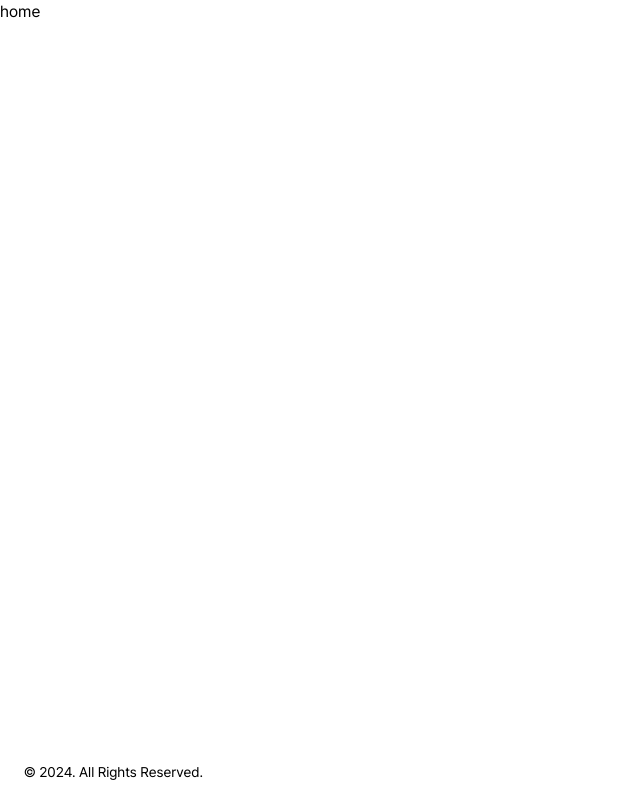
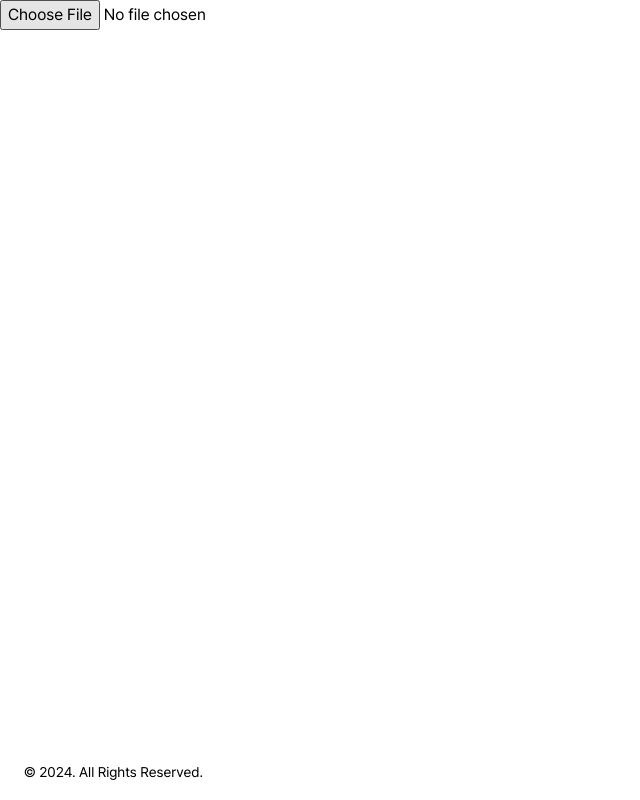
Before and after one commit to bluemiv/sound-wavvve, a Next.js app: page / in a window 1280 px wide. Shown: the whole page, without its empty margins (0-640 px from the left). Built offline with nearby package versions, Linux system fonts and the light colour scheme.

Commit message:
feat: audio upload 컴포넌트 개발

```diff
--- a/src/app/page.tsx
+++ b/src/app/page.tsx
@@ -1,3 +1,9 @@
+import { AudioUpload } from '@/components';
+
 export default function Home() {
-  return <main className="flex-1">home</main>;
+  return (
+    <main className="flex-1">
+      <AudioUpload onLoad={console.log} onError={console.log} />
+    </main>
+  );
 }
--- /dev/null
+++ b/src/components/AudioUpload.tsx
@@ -0,0 +1,23 @@
+import { ChangeEvent } from 'react';
+
+interface TProps {
+  onLoad: () => void;
+  onError: (error: ProgressEvent<FileReader>) => void;
+}
+
+export default function AudioUpload({ onLoad, onError }: TProps) {
+  const onChange = (event: ChangeEvent<HTMLInputElement>) => {
+    const files = event.target.files;
+    if (!files?.length) return;
+
+    const reader = new FileReader();
+    if (!!onLoad) {
+      reader.onload = onLoad;
+    }
+    if (!!onError) {
+      reader.onerror = onError;
+    }
+  };
+
+  return <input type="file" accept="audio/*" onChange={onChange} />;
+}
--- /dev/null
+++ b/src/components/AudioVisualizer.tsx
@@ -0,0 +1,27 @@
+'use client';
+
+import { useEffect, useRef } from 'react';
+
+interface TProps {
+  audioUrl: string;
+}
+
+export default function AudioVisualizer({ audioUrl }: TProps) {
+  const canvasRef = useRef<HTMLCanvasElement | null>(null);
+  const audioContextRef = useRef<AudioContext | null>(null);
+  const animationRef = useRef(null);
+
+  useEffect(() => {
+    const canvas = canvasRef.current;
+    if (!audioUrl || !canvas) return;
+
+    const canvasContext = canvas.getContext('2d');
+
+    if (!audioContextRef.current) {
+      audioContextRef.current = new AudioContext();
+    }
+    const audioContext = audioContextRef.current;
+  }, [audioUrl]);
+
+  return <canvas ref={canvasRef} width={600} height={300} />;
+}
--- a/src/components/index.ts
+++ b/src/components/index.ts
@@ -1 +1,3 @@
 export { default as Layout } from './Layout';
+export { default as AudioUpload } from './AudioUpload';
+export { default as AudioVisualizer } from './AudioVisualizer';
```
